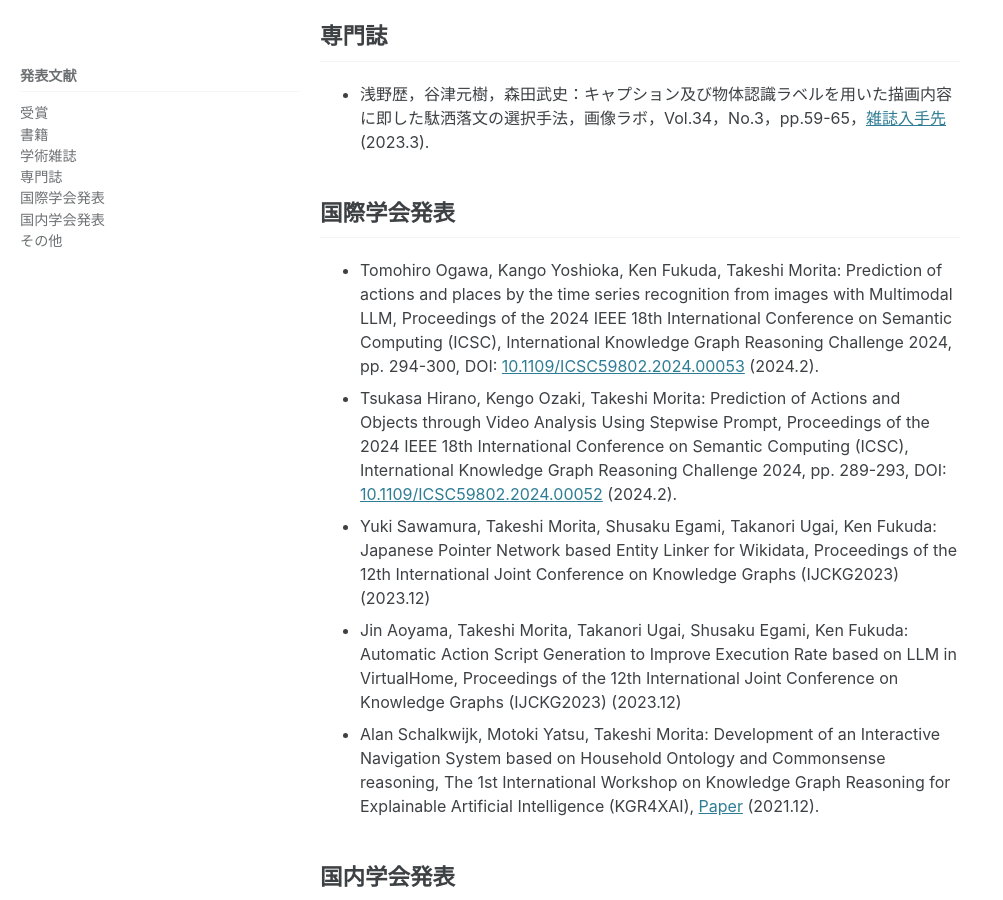
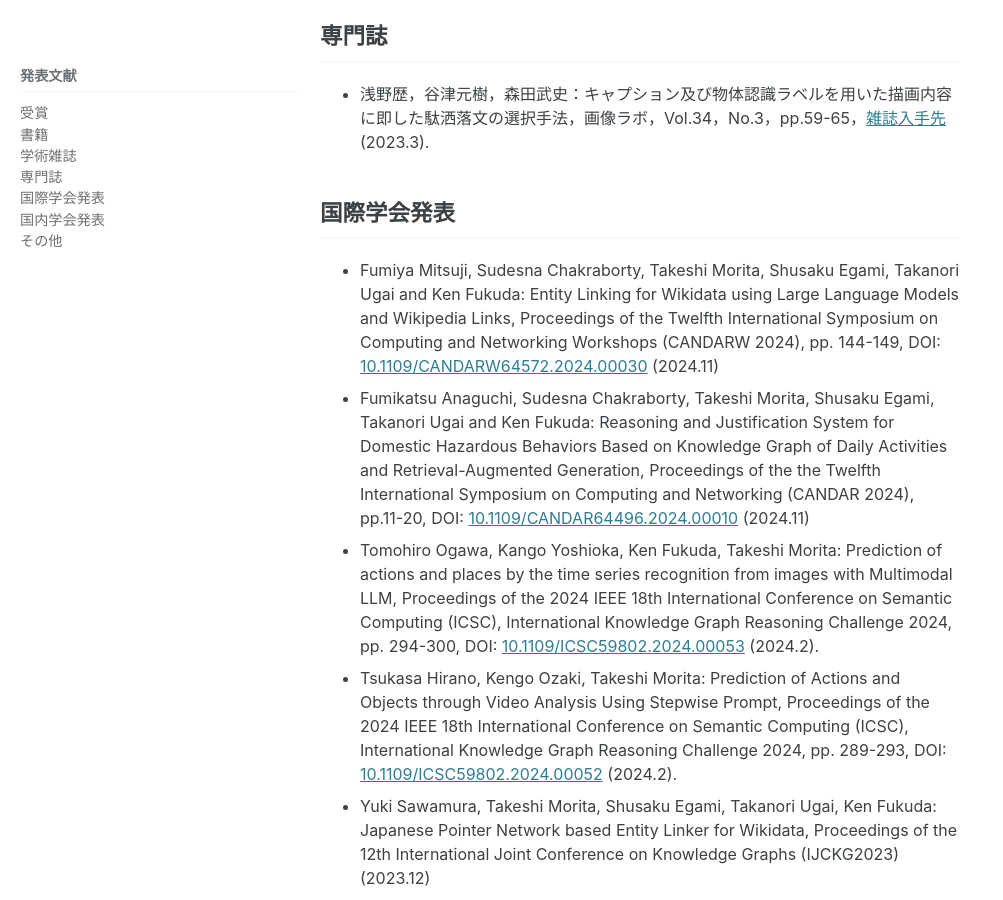
Before and after one commit to ke-lab-it-agu/ke-lab-it-agu.github.io, a Jekyll site: the page built from publications.md, in a window 1280 px wide and 900 px high, scrolled down 1086 px. Shown: the whole window, without its empty margins (0-1003 px from the left). Built offline with Jekyll 4.4.1, drawn with Linux system fonts in a browser that asks for light colours; cached includes are drawn as plain includes.

Commit message:
update index and publications

```diff
--- a/publications.md
+++ b/publications.md
@@ -23,6 +23,8 @@ sidebar:
 * 浅野歴，谷津元樹，森田武史：キャプション及び物体認識ラベルを用いた描画内容に即した駄洒落文の選択手法，画像ラボ，Vol.34，No.3，pp.59-65，[雑誌入手先](https://www.nikko-pb.co.jp/products/detail.php?product_id=5491) (2023.3).
 
 ## 国際学会発表
+* Fumiya Mitsuji, Sudesna Chakraborty, Takeshi Morita, Shusaku Egami, Takanori Ugai and Ken Fukuda: Entity Linking for Wikidata using Large Language Models and Wikipedia Links, Proceedings of the Twelfth International Symposium on Computing and Networking Workshops (CANDARW 2024), pp. 144-149, DOI: [10.1109/CANDARW64572.2024.00030](https://doi.org/10.1109/CANDARW64572.2024.00030) (2024.11) <!-- 2024/11/29 -->
+* Fumikatsu Anaguchi, Sudesna Chakraborty, Takeshi Morita, Shusaku Egami, Takanori Ugai and Ken Fukuda: Reasoning and Justification System for Domestic Hazardous Behaviors Based on Knowledge Graph of Daily Activities and Retrieval-Augmented Generation, Proceedings of the the Twelfth International Symposium on Computing and Networking (CANDAR 2024), pp.11-20, DOI: [10.1109/CANDAR64496.2024.00010](https://doi.org/10.1109/CANDAR64496.2024.00010) (2024.11) <!-- 2024/11/27 -->
 * Tomohiro Ogawa, Kango Yoshioka, Ken Fukuda, Takeshi Morita: Prediction of actions and places by the time series recognition from images with Multimodal LLM, Proceedings of the 2024 IEEE 18th International Conference on Semantic Computing (ICSC), International Knowledge Graph Reasoning Challenge 2024, pp. 294-300, DOI: [10.1109/ICSC59802.2024.00053](https://doi.org/10.1109/ICSC59802.2024.00053) (2024.2). <!-- 2024/2/8 -->
 * Tsukasa Hirano, Kengo Ozaki, Takeshi Morita: Prediction of Actions and Objects through Video Analysis Using Stepwise Prompt, Proceedings of the 2024 IEEE 18th International Conference on Semantic Computing (ICSC), International Knowledge Graph Reasoning Challenge 2024, pp. 289-293, DOI: [10.1109/ICSC59802.2024.00052](https://doi.org/10.1109/ICSC59802.2024.00052) (2024.2). <!-- 2024/2/8 -->
 * Yuki Sawamura, Takeshi Morita, Shusaku Egami, Takanori Ugai, Ken Fukuda: Japanese Pointer Network based Entity Linker for Wikidata, Proceedings of the 12th International Joint Conference on Knowledge Graphs (IJCKG2023) (2023.12) <!-- 2023/12/9 -->
```
Also changed, not shown: index.md (+1 -0 lines).
